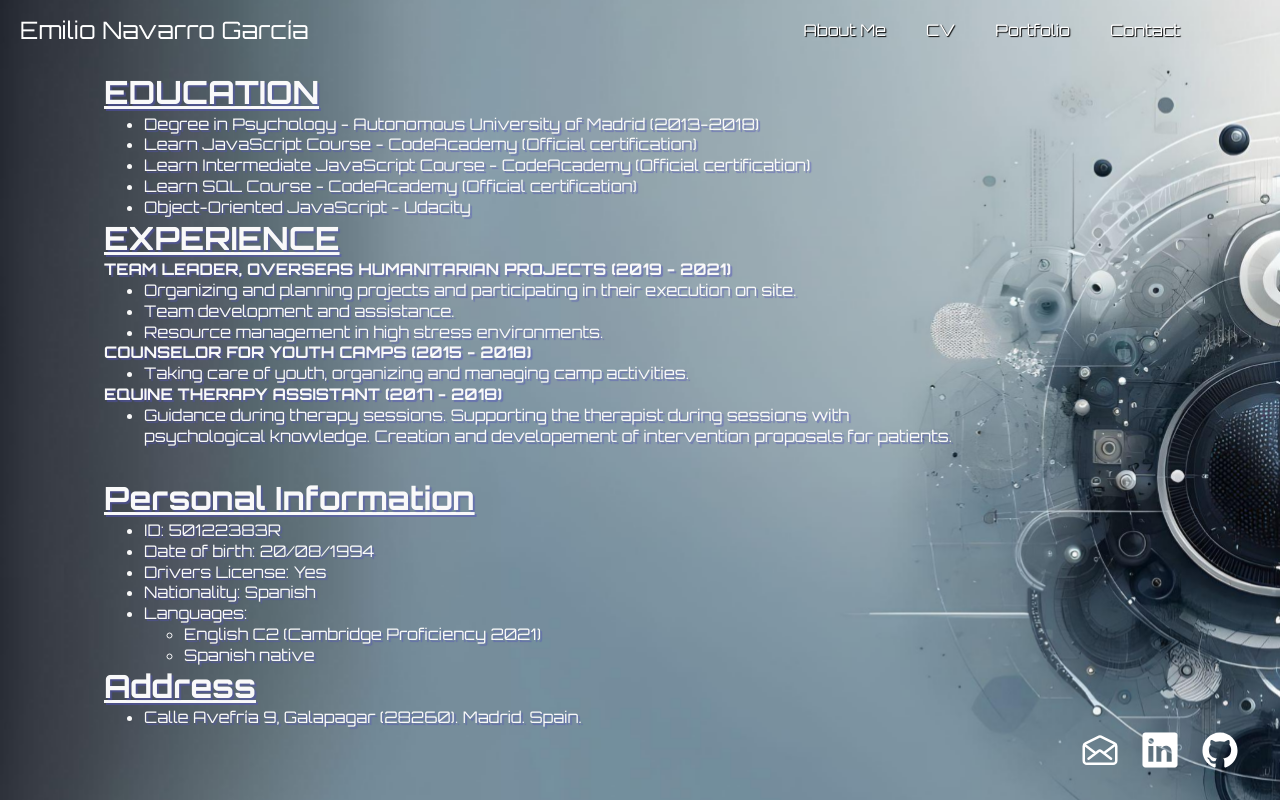
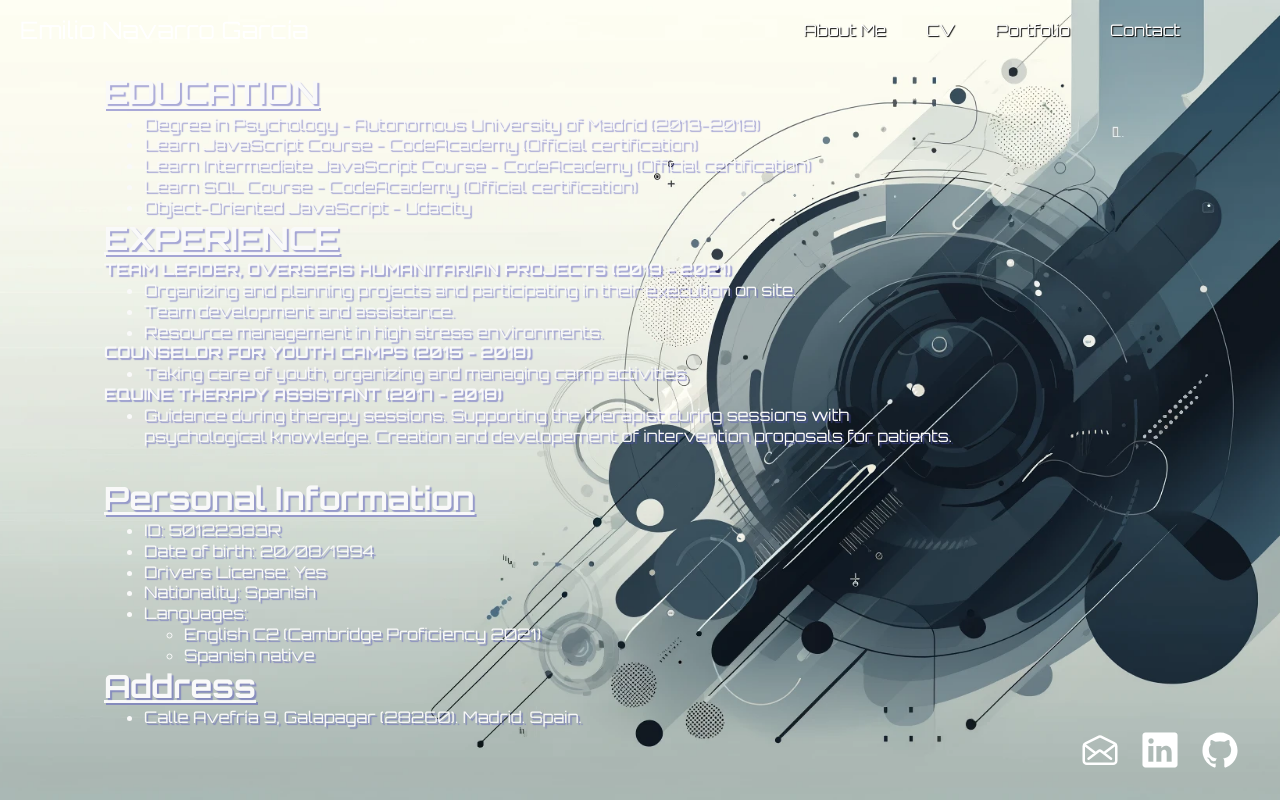
Before and after one commit to seakerop/portfolio-12-06, a plain HTML site: page CV.html in a window 1280 px wide. Drawn offline with nearby package versions, Linux system fonts and the light colour scheme.

Commit message:
Cambio pantallas

```diff
--- a/styleAboutme.css
+++ b/styleAboutme.css
@@ -7,7 +7,7 @@
 }
 
 body {
-    background-image: url('img/FondoPantallaContenido.png');
+    background-image: url('img/FondoPantalla.png');
     background-position: center;
     background-repeat: no-repeat;
     background-size: cover;
--- a/styleCV.css
+++ b/styleCV.css
@@ -7,7 +7,7 @@
 }
 
 body {
-    background-image: url('img/FondoPantallaContenido.png');
+    background-image: url('img/FondoPantalla.png');
     background-position: center;
     background-repeat: no-repeat;
     background-size: cover;
--- a/styleContacto.css
+++ b/styleContacto.css
@@ -6,7 +6,7 @@
     border: 0px;
 }
 body {
-    background-image: url('img/FondoPantallaContenido.png');
+    background-image: url('img/FondoPantalla.png');
     background-position: center;
     background-repeat: no-repeat;
 
--- a/stylePortfolio.css
+++ b/stylePortfolio.css
@@ -7,7 +7,7 @@
 }
 
 body {
-    background-image: url('img/FondoPantallaContenido.png');
+    background-image: url('img/FondoPantalla.png');
     background-position: center;
     background-repeat: no-repeat;
     background-size: cover;
```
